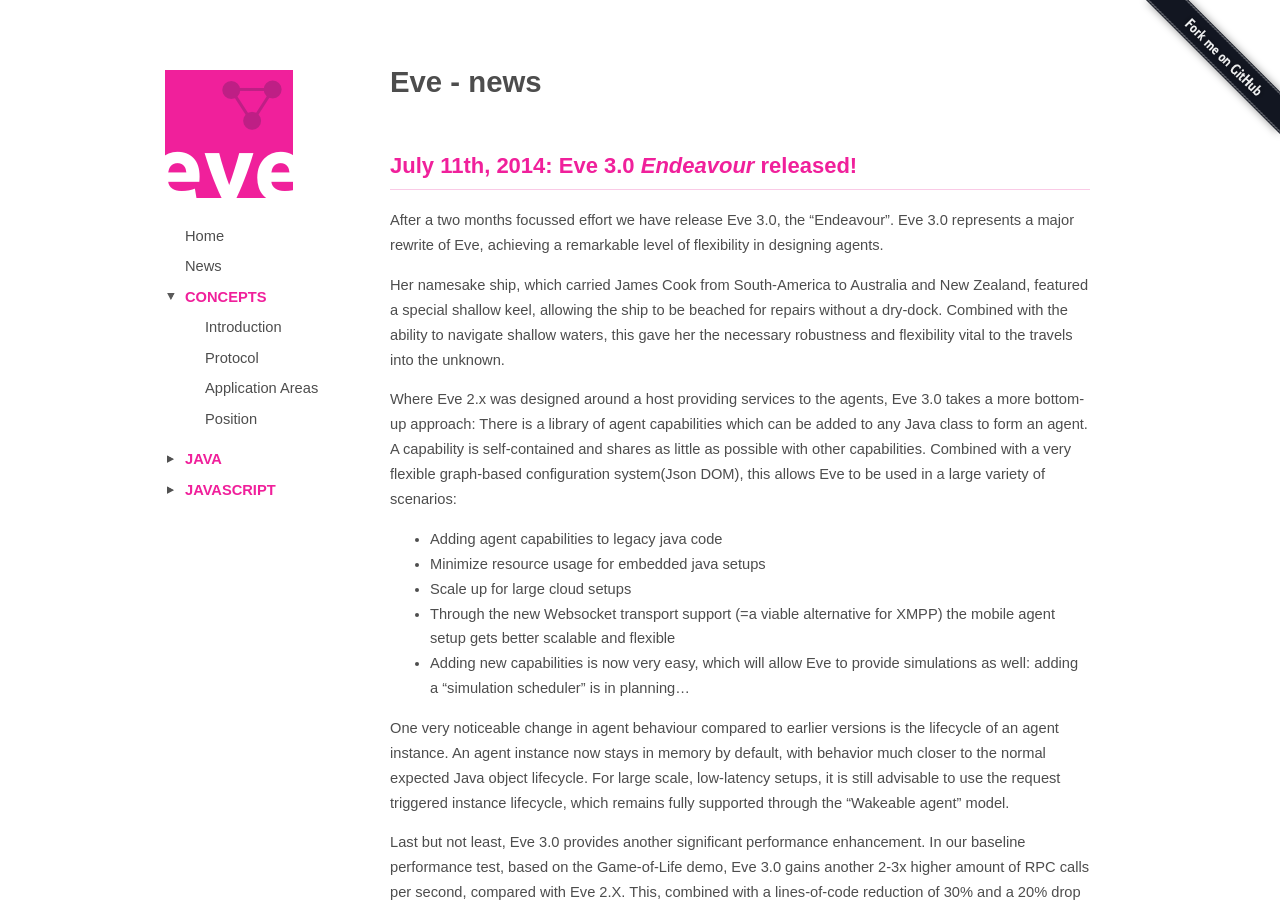
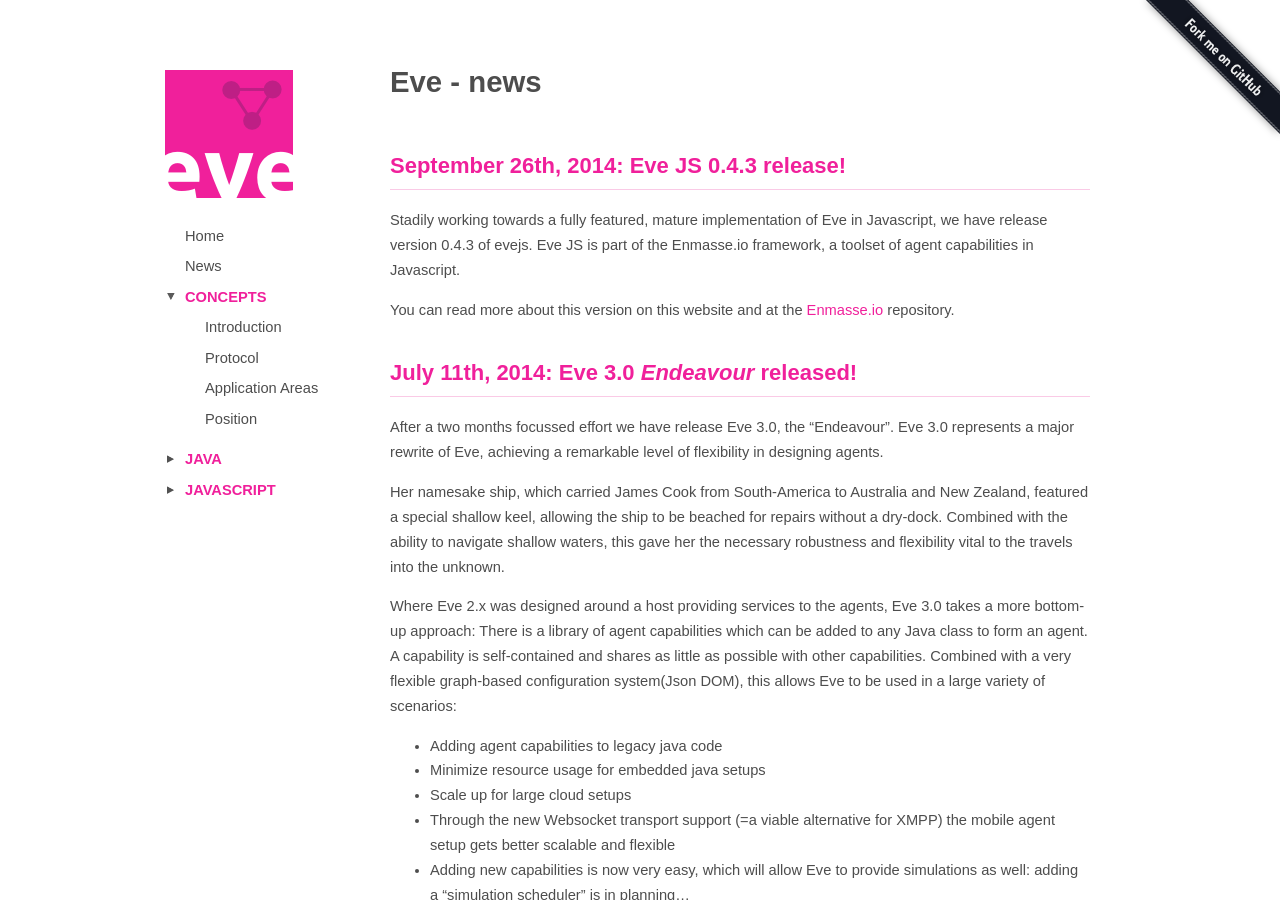
Before and after one commit to almende/eve, a Jekyll site: the page built from news.md, in a window 1280 px wide and 900 px high. Built offline with Jekyll 4.4.1, drawn with Linux system fonts in a browser that asks for light colours.

```diff
--- a/news.md
+++ b/news.md
@@ -4,6 +4,13 @@
 ---
 
 #Eve - news
+
+## September 26th, 2014: Eve JS 0.4.3 release!
+
+Stadily working towards a fully featured, mature implementation of Eve in Javascript, we have release version 0.4.3 of evejs.
+Eve JS is part of the Enmasse.io framework, a toolset of agent capabilities in Javascript.
+
+You can read more about this version on this website and at the [Enmasse.io](https://github.com/enmasseio/evejs) repository.
 
 ## July 11th, 2014: Eve 3.0 *Endeavour* released!
 
```
Also changed, not shown: index.md (+1 -1 lines).
